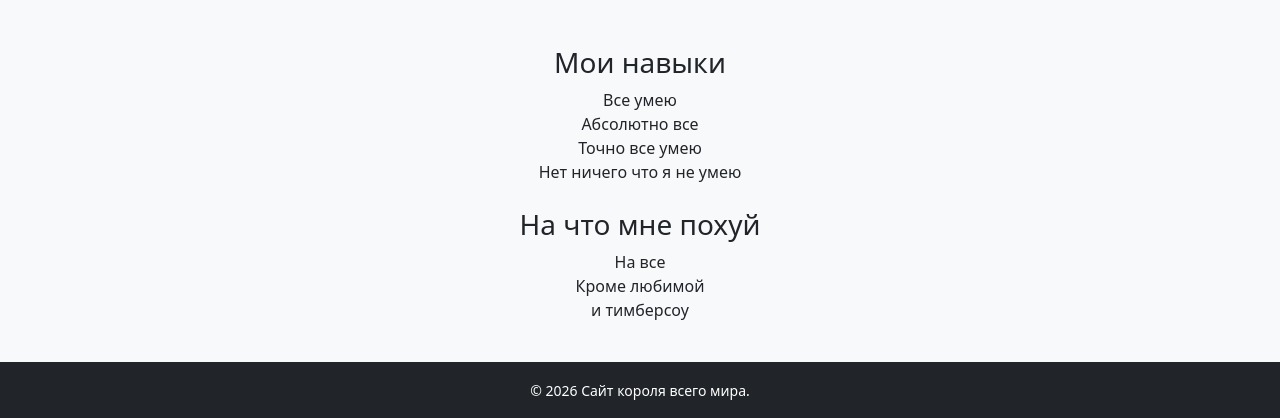
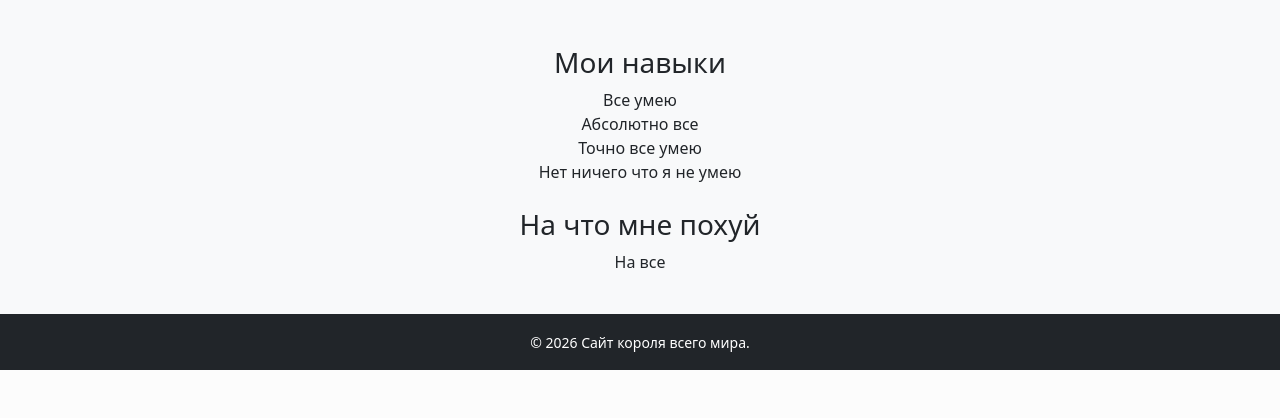
Before and after one commit to serikhajrulin22-code/my-flask-site, a Flask app: page /about in a window 1280 px wide. Shown: the part 469-887 px from the top of the page. After the commit the page ends 839 px from the top, so only its background shows below. Run offline with Flask 3, Linux system fonts and the light colour scheme.

Commit message:
Add files via upload

```diff
--- a/templates/about.html
+++ b/templates/about.html
@@ -37,8 +37,8 @@
     <h3>На что мне похуй</h3>
     <ul class="list-unstyled">
         <li>На все</li>
-        <li>Кроме любимой</li>
-        <li>и тимберсоу</li>
+        <li></li>
+        <li></li>
     </ul>
 </div>
 
```
